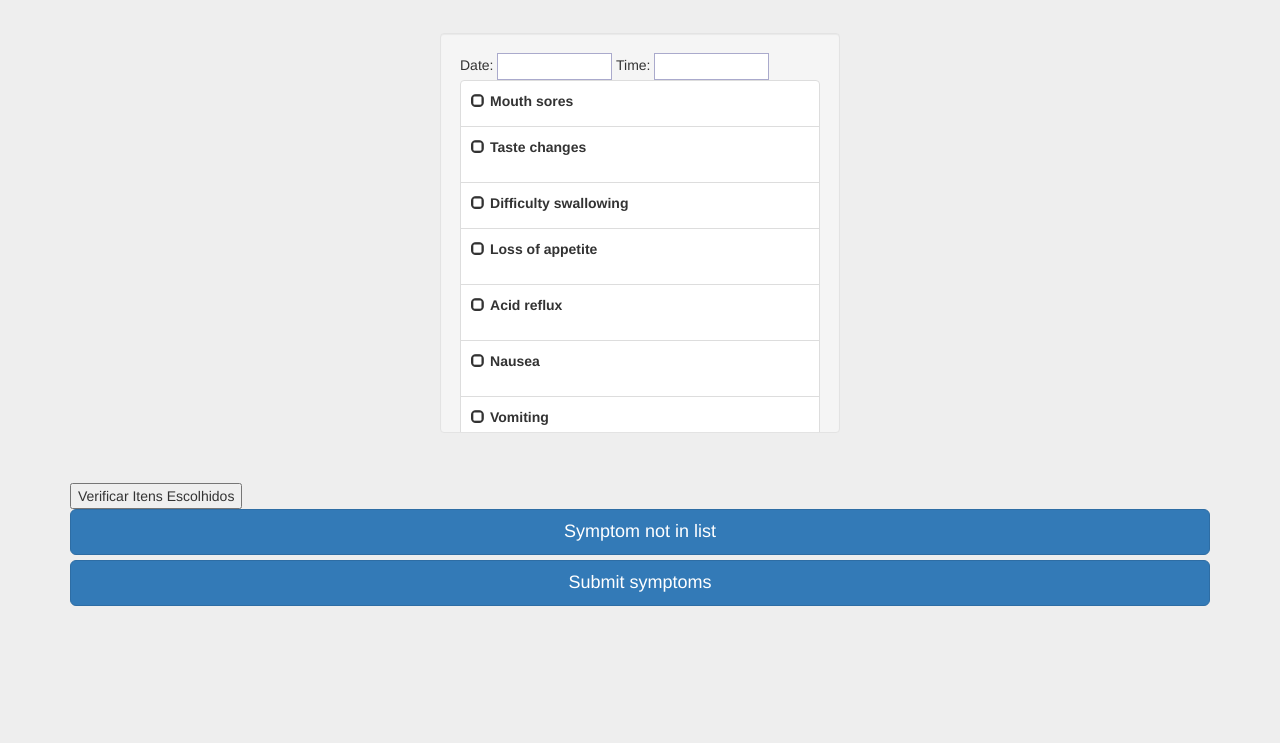
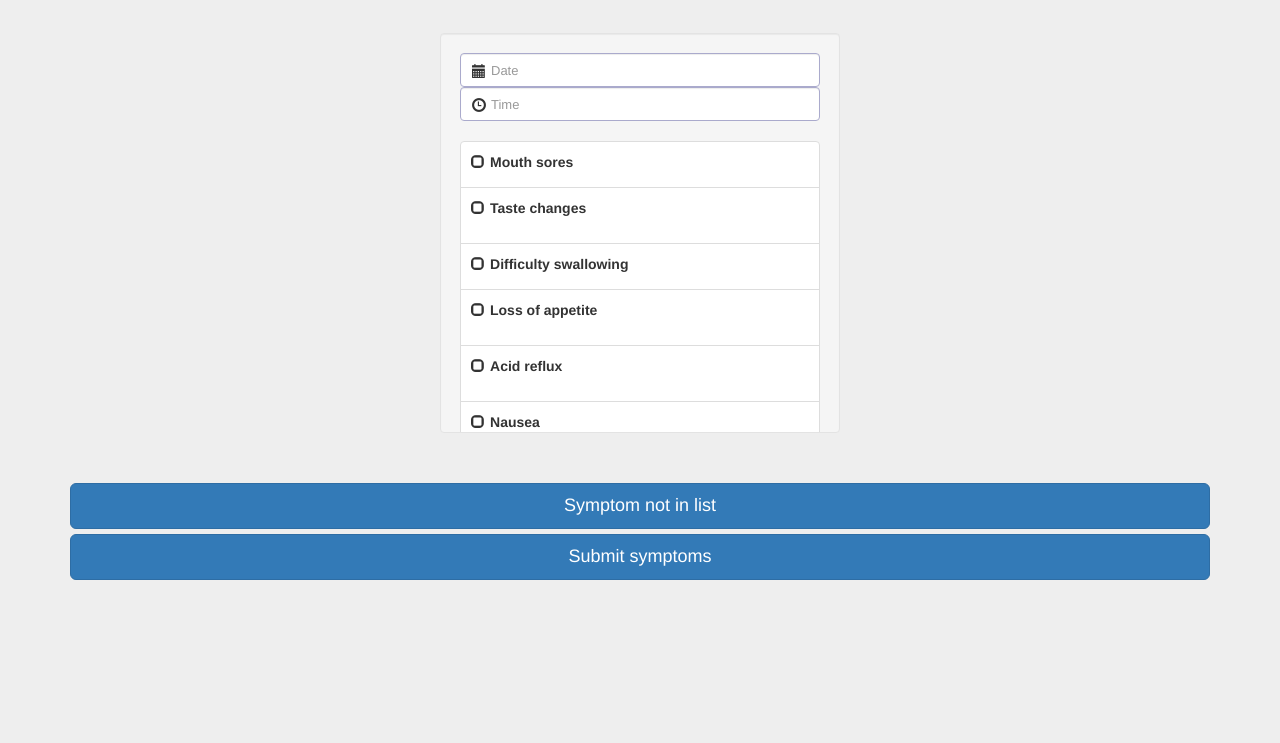
Before and after one commit to maodayezheng/nhs-nutrition-diary, a PHP site: page /symptoms.html in a window 1280 px wide. Shown: the part 57-800 px from the top of the page. Run offline with PHP 8.4, Linux system fonts and the light colour scheme.

Commit message:
date/time css finsihed bye bye portugese button

```diff
--- a/nhs-nutrition-diary/WebContent/css/standardPage.css
+++ b/nhs-nutrition-diary/WebContent/css/standardPage.css
@@ -90,7 +90,7 @@ input.time {
     padding: 3px;;
     background: #fff;
     border: 1px solid #aac;
-    width: 115px;
+
 }
 
 input.date {
@@ -98,7 +98,7 @@ input.date {
     padding: 3px;
     background: #fff;
     border: 1px solid #aac;
-    width: 115px;
+
 }
 
 #myform {
@@ -125,3 +125,28 @@ input.qtyminus { width:25px; height:25px;}
 #weightImage{
 	background-color: white;
 }
+
+.left-inner-addon {
+    position: relative;
+}
+.left-inner-addon input {
+    padding-left: 30px;
+}
+.left-inner-addon i {
+    position: absolute;
+    padding: 10px 12px;
+    pointer-events: none;
+}
+
+.right-inner-addon {
+    position: relative;
+}
+.right-inner-addon input {
+    padding-right: 30px;
+}
+.right-inner-addon i {
+    position: absolute;
+    right: 0px;
+    padding: 10px 12px;
+    pointer-events: none;
+}
--- a/nhs-nutrition-diary/WebContent/symptoms.html
+++ b/nhs-nutrition-diary/WebContent/symptoms.html
@@ -36,8 +36,29 @@
     	<div class="container">
       		<form class="form-signup" role="form">
 	        	<div class="well" style="max-height: 400px;overflow: auto;">
-	        		Date: <input type="text" class="date" id="datepicker">
-	        	 	Time: <input type="text" class="time" id="datetimepicker1">
+
+	      <form class="form-inline" role="form">
+<div style="display: inline">
+<div class="left-inner-addon ">
+    <i class="glyphicon glyphicon-calendar"></i>
+    <input type="text"
+           class="form-control date"
+           placeholder="Date" />
+</div>
+<div class="left-inner-addon ">
+    <i class="glyphicon glyphicon-time"></i>
+    <input type="text"
+           class="form-control time "
+           placeholder="Time" /><br>
+</div>
+</div>
+</form>
+
+
+
+
+
+
 	            	<ul class="list-group checked-list-box" id="symptomList" data-bind="foreach:symptoms">
 	            		<li class="list-group-item"><label data-bind="text:Symptom"></label><p data-bind="ratingScore:rate"></p></li>
 	            	<!-- <li class="list-group-item">Nausea</li>
@@ -55,9 +76,9 @@
 	                </ul>
 	            </div>
 			</form>
-			<button class="test">Verificar Itens Escolhidos</button>
+
 			<button id="btn_symptoms_to_symptomNotInList" class="btn btn-lg btn-primary btn-block" onclick="Navigator.prototype.navigate(this.id)">Symptom not in list</button>
-			<button id="btn_submit_symptoms" class="btn btn-lg btn-primary btn-block" onclick="SubmitController.prototype.submit(this.id)">Submit symptoms</button>
+			<button id="btn_submit_symptoms" class="btn btn-lg btn-primary btn-block test" onclick="SubmitController.prototype.submit(this.id)">Submit symptoms</button>
 		</div>
 
 		<div id="display-json"></div>
```
